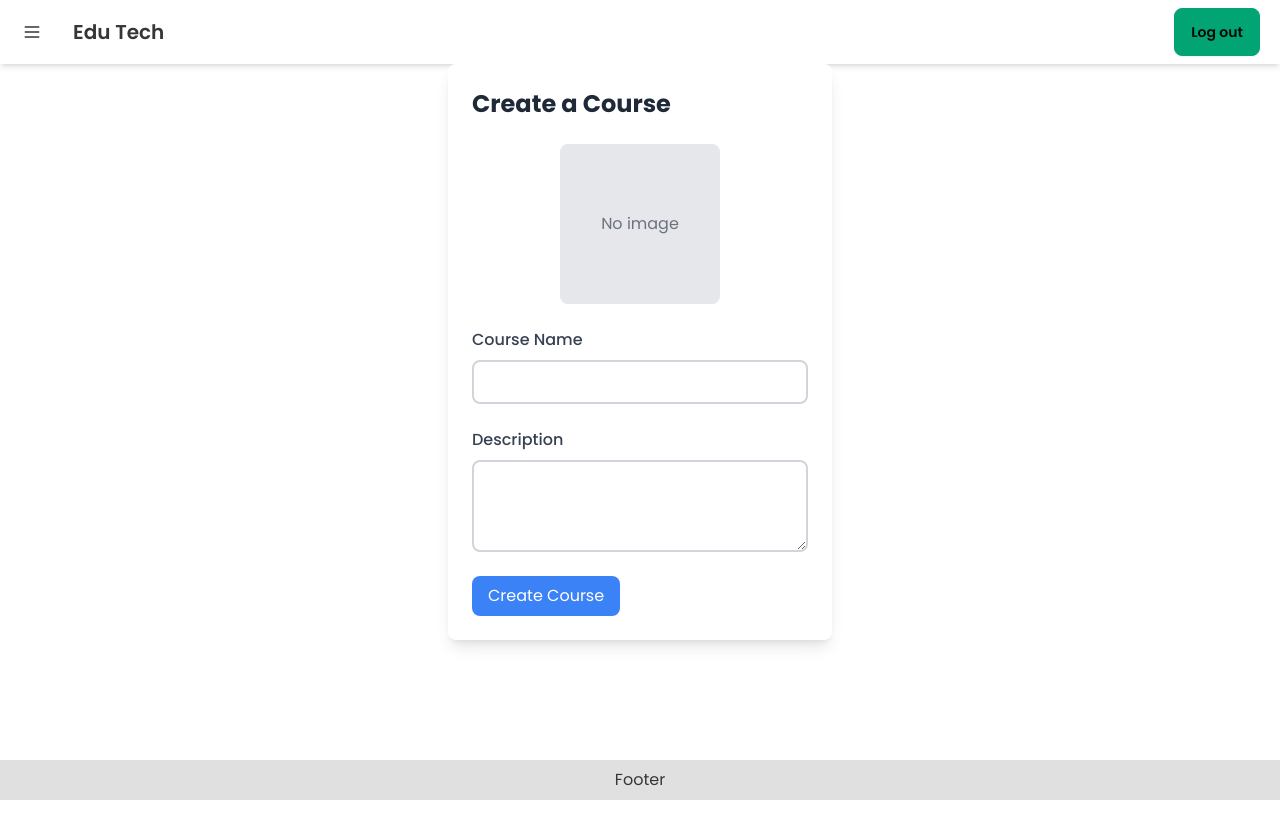
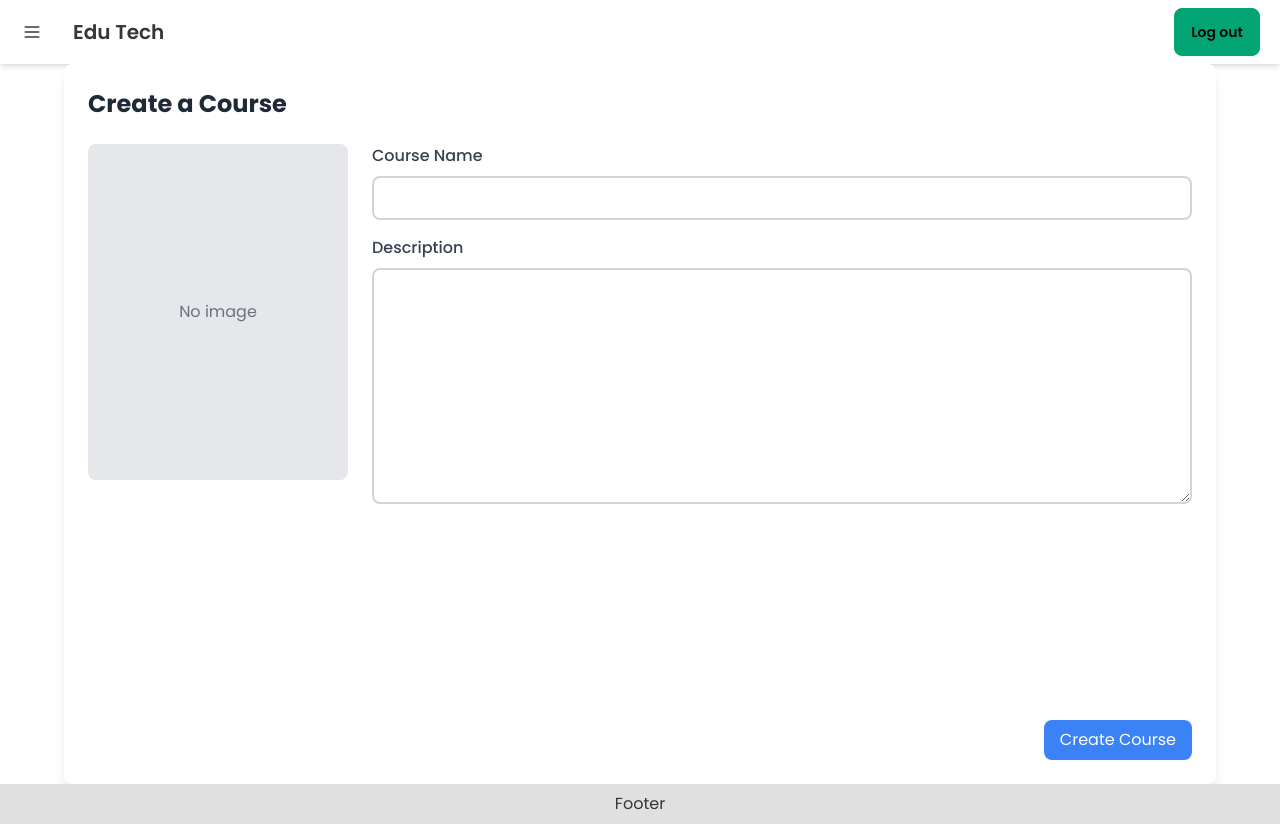
Before and after one commit to natalisvd/edu_tech, a Next.js app: page /create-course in a window 1280 px wide. Before the commit the page ends 800 px from the top, so only its background shows below. Built offline with nearby package versions, Linux system fonts and the light colour scheme; no server answers; sample sign-in values are in the browser's storage.

Commit message:
Course in progress

```diff
--- a/app/(user_layout)/(course)/Course.tsx
+++ b/app/(user_layout)/(course)/Course.tsx
@@ -10,6 +10,7 @@ import { getFullUrl } from "@/app/helpers/image.helper";
 const validationSchema = Yup.object({
   courseName: Yup.string().required("Course name is required"),
   description: Yup.string().required("Description is required"),
+  courseImage: Yup.mixed().required("Course image is required"),
 });
 
 interface FormValues {
@@ -27,6 +28,7 @@ export default function CourseForm({ courseId }: CourseFormProps) {
   const router = useRouter();
   const [isLoading, setIsLoading] = useState(false);
   const [previewImage, setPreviewImage] = useState<string | null>(null);
+
   const formik = useFormik<FormValues>({
     initialValues: {
       courseName: "",
@@ -95,15 +97,17 @@ export default function CourseForm({ courseId }: CourseFormProps) {
   }
 
   return (
-    <div className="p-6 max-w-2xl mx-auto bg-white shadow-lg rounded-lg">
+    <div className="p-6 w-full max-w-6xl h-[90vh] mx-auto bg-white shadow-lg rounded-lg flex flex-col">
       <h1 className="text-2xl font-bold text-gray-800 mb-6">
         {courseId ? "Edit Course" : "Create a Course"}
       </h1>
-      <form onSubmit={formik.handleSubmit} className="space-y-6">
-        <div className="flex flex-col items-center mb-6">
+
+      <form onSubmit={formik.handleSubmit} className="flex-1 space-y-6 flex flex-col justify-between">
+        <div className="flex gap-6">
+          <div className="flex flex-col items-center">
             <label
               htmlFor="courseImage"
-            className="relative w-40 h-40 bg-gray-200 rounded-lg overflow-hidden cursor-pointer hover:bg-gray-300 flex items-center justify-center"
+              className="relative w-[260px] h-[calc(100%_-_24px)] bg-gray-200 rounded-lg overflow-hidden cursor-pointer hover:bg-gray-300 flex items-center justify-center"
             >
               {previewImage ? (
                 <img
@@ -128,9 +132,15 @@ export default function CourseForm({ courseId }: CourseFormProps) {
               onChange={handleImageChange}
               className="hidden"
             />
+            {formik.touched.courseImage && formik.errors.courseImage ? (
+              <div className="text-red-500 text-sm mt-1">
+                {formik.errors.courseImage}
+              </div>
+            ) : null}
           </div>
 
-        <div className="form-control">
+          <div className="flex-1 flex flex-col justify-between">
+            <div className="form-control mb-4">
               <label
                 htmlFor="courseName"
                 className="block text-gray-700 font-medium mb-2"
@@ -171,7 +181,7 @@ export default function CourseForm({ courseId }: CourseFormProps) {
                 onBlur={formik.handleBlur}
                 value={formik.values.description}
                 className="w-full p-2 border-2 border-gray-300 rounded-lg focus:outline-none focus:border-blue-500"
-            rows={3}
+                rows={9}
               />
               {formik.touched.description && formik.errors.description ? (
                 <div className="text-red-500 text-sm mt-1">
@@ -179,10 +189,12 @@ export default function CourseForm({ courseId }: CourseFormProps) {
                 </div>
               ) : null}
             </div>
+          </div>
+        </div>
 
         <button
           type="submit"
-          className="bg-blue-500 text-white px-4 py-2 rounded-lg hover:bg-blue-600"
+          className="bg-blue-500 text-white px-4 py-2 rounded-lg hover:bg-blue-600 self-end"
         >
           {courseId ? "Update Course" : "Create Course"}
         </button>
```
Lines whose indentation alone changed are shown as unchanged.
